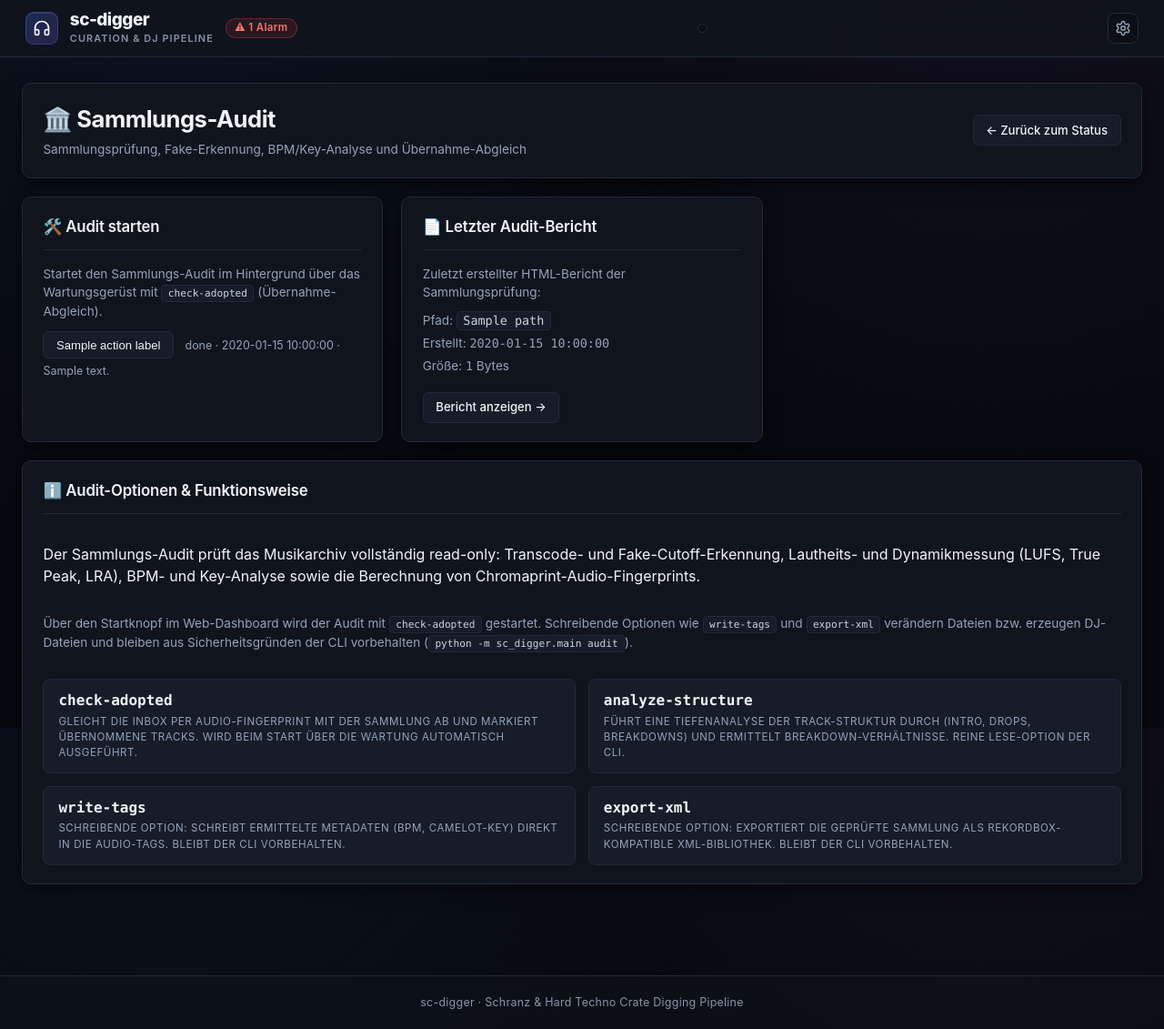
After one commit to tripitest-art/sc-digger, a Python web app: template sc_digger/web/templates/audit.html in a window 1280 px wide. The commit adds this page. Shown: the whole page at 91% size. Run offline with Jinja, Linux system fonts and the light colour scheme; the template is opened without the code that fills it: most values are stand-ins (such as "Sample title", 1, 10 or a date in 2020).

Commit message:
Web: Sammlungs-Audit als Seite /audit mit Startknopf (#677)
* test: Akzeptanztests für #657

* feat(web): Sammlungs-Audit als Seite /audit mit Wartungs-Start (#657)

* chore: Changelog-Fragment auf PR-Nummer 677 umbenennen

* chore: Issue-Nachtrag und Freigabe, Review erneut prüfen

---------

Co-authored-by: Stephan (Sandbox-Agent) <tripitest@gmail.com>
Co-authored-by: hermes <hermes@local>

```diff
--- /dev/null
+++ b/sc_digger/web/templates/audit.html
@@ -0,0 +1,145 @@
+{% extends "base.html" %}
+
+{% block title %}Sammlungs-Audit – sc-digger{% endblock %}
+
+{% block content %}
+<div class="card">
+  <div style="display: flex; flex-wrap: wrap; justify-content: space-between; align-items: center; gap: 0.75rem;">
+    <div>
+      <h1 style="margin: 0;">🏛️ Sammlungs-Audit</h1>
+      <p class="meta" style="margin: 0.25rem 0 0;">
+        Sammlungsprüfung, Fake-Erkennung, BPM/Key-Analyse und Übernahme-Abgleich
+      </p>
+    </div>
+    <div style="display: flex; gap: 0.6rem;">
+      <a href="/" class="btn-page" style="font-size: 0.82rem;">&larr; Zurück zum Status</a>
+    </div>
+  </div>
+</div>
+
+<div class="grid-cards" style="margin-top: 1.25rem;">
+  <!-- Wartung & Start -->
+  <div class="card">
+    <div class="card-header">
+      <h2 class="card-title">🛠️ Audit starten</h2>
+    </div>
+    <p class="meta mt-0 mb-3">
+      Startet den Sammlungs-Audit im Hintergrund über das Wartungsgerüst mit <code>check-adopted</code> (Übernahme-Abgleich).
+    </p>
+    <div>
+      <button type="button" class="btn-page" data-action="audit">{{ action_label }}</button>
+      <span class="meta meta-sm" id="maintenance-audit" role="status" aria-live="polite" style="margin-left: 0.5rem;">
+        {% if task_state %}
+          {{ task_state.state }}
+          {% if task_state.finished_at %} &middot; {{ task_state.finished_at }}
+          {% elif task_state.started_at %} &middot; seit {{ task_state.started_at }}
+          {% endif %}
+          {% if task_state.message %} &middot; {{ task_state.message }}{% endif %}
+        {% endif %}
+      </span>
+    </div>
+  </div>
+
+  <!-- Letzter Bericht -->
+  <div class="card">
+    <div class="card-header">
+      <h2 class="card-title">📄 Letzter Audit-Bericht</h2>
+    </div>
+    {% if report %}
+    <p class="meta mt-0 mb-2">
+      Zuletzt erstellter HTML-Bericht der Sammlungsprüfung:
+    </p>
+    <ul class="meta" style="list-style: none; padding: 0; margin: 0 0 1rem; line-height: 1.8;">
+      <li>Pfad: <code class="mono">{{ report.path }}</code></li>
+      <li>Erstellt: <span class="mono">{{ report.written_at }}</span></li>
+      <li>Größe: <span class="mono">{{ report.size }}</span> Bytes</li>
+    </ul>
+    <div>
+      <a href="/api/audit/report" class="btn-page" target="_blank" rel="noopener">Bericht anzeigen &rarr;</a>
+    </div>
+    {% else %}
+    <p class="meta mt-0 mb-0">Noch kein Audit-Bericht vorhanden. Starte einen Audit, um einen Bericht zu erzeugen.</p>
+    {% endif %}
+  </div>
+
+  <!-- Optionen & Erklärung -->
+  <div class="card" style="grid-column: 1 / -1;">
+    <div class="card-header">
+      <h2 class="card-title">ℹ️ Audit-Optionen &amp; Funktionsweise</h2>
+    </div>
+    <p>
+      Der Sammlungs-Audit prüft das Musikarchiv vollständig read-only: Transcode- und Fake-Cutoff-Erkennung,
+      Lautheits- und Dynamikmessung (LUFS, True Peak, LRA), BPM- und Key-Analyse sowie die Berechnung
+      von Chromaprint-Audio-Fingerprints.
+    </p>
+    <p class="meta">
+      Über den Startknopf im Web-Dashboard wird der Audit mit <code>check-adopted</code> gestartet.
+      Schreibende Optionen wie <code>write-tags</code> und <code>export-xml</code> verändern Dateien bzw.
+      erzeugen DJ-Dateien und bleiben aus Sicherheitsgründen der CLI vorbehalten (<code>python -m sc_digger.main audit</code>).
+    </p>
+    <div class="stat-grid grid-2col" style="margin-top: 1rem;">
+      <div class="stat-box">
+        <div class="val" style="font-size: 1rem; font-family: var(--font-mono);">check-adopted</div>
+        <div class="lbl" style="margin-top: 0.35rem;">
+          Gleicht die Inbox per Audio-Fingerprint mit der Sammlung ab und markiert übernommene Tracks.
+          Wird beim Start über die Wartung automatisch ausgeführt.
+        </div>
+      </div>
+      <div class="stat-box">
+        <div class="val" style="font-size: 1rem; font-family: var(--font-mono);">analyze-structure</div>
+        <div class="lbl" style="margin-top: 0.35rem;">
+          Führt eine Tiefenanalyse der Track-Struktur durch (Intro, Drops, Breakdowns) und ermittelt Breakdown-Verhältnisse.
+          Reine Lese-Option der CLI.
+        </div>
+      </div>
+      <div class="stat-box">
+        <div class="val" style="font-size: 1rem; font-family: var(--font-mono);">write-tags</div>
+        <div class="lbl" style="margin-top: 0.35rem;">
+          Schreibende Option: Schreibt ermittelte Metadaten (BPM, Camelot-Key) direkt in die Audio-Tags.
+          Bleibt der CLI vorbehalten.
+        </div>
+      </div>
+      <div class="stat-box">
+        <div class="val" style="font-size: 1rem; font-family: var(--font-mono);">export-xml</div>
+        <div class="lbl" style="margin-top: 0.35rem;">
+          Schreibende Option: Exportiert die geprüfte Sammlung als Rekordbox-kompatible XML-Bibliothek.
+          Bleibt der CLI vorbehalten.
+        </div>
+      </div>
+    </div>
+  </div>
+</div>
+
+<script>
+(function () {
+  document.querySelectorAll("button[data-action]").forEach(function (button) {
+    const action = button.dataset.action;
+    const statusEl = document.getElementById('maintenance-' + action);
+    if (!statusEl) return;
+    button.addEventListener('click', async function () {
+      button.disabled = true;
+      statusEl.textContent = 'Starte …';
+      try {
+        const resp = await fetch('/api/maintenance/' + encodeURIComponent(action), {
+          method: 'POST',
+          headers: {'Content-Type': 'application/json'}
+        });
+        let data = {};
+        try { data = await resp.json(); } catch (e) { data = {}; }
+        if (resp.status === 202) {
+          statusEl.textContent = 'läuft …';
+        } else if (resp.status === 409) {
+          statusEl.textContent = 'läuft bereits';
+        } else {
+          statusEl.textContent = 'Fehler: ' + (data.error || resp.status);
+        }
+      } catch (e) {
+        statusEl.textContent = 'Netzwerkfehler';
+      } finally {
+        button.disabled = false;
+      }
+    });
+  });
+})();
+</script>
+{% endblock %}
--- a/sc_digger/web/templates/status.html
+++ b/sc_digger/web/templates/status.html
@@ -370,7 +370,8 @@
     </div>
     {% endif %}
     <p class="mt-09 mb-0">
-      <a href="/tracks">Zum DJ Track-Explorer &rarr;</a>
+      <a href="/tracks">Zum DJ Track-Explorer &rarr;</a> &middot;
+      <a href="/audit">Sammlungs-Audit &rarr;</a>
     </p>
   </div>
 
```
Also changed, not shown: changelog.d/677.md (added, +2 -0 lines), docs/funktionen.md (+2 -0 lines), sc_digger/web/app.py (+23 -0 lines), sc_digger/web/audit_page.py (added, +24 -0 lines), sc_digger/web/tasks.py (+12 -0 lines), tests/acceptance/test_issue_657.py (added, +54 -0 lines), tests/test_web_audit_page.py (added, +121 -0 lines), tests/test_web_tasks.py (+1 -0 lines), tests/test_web_tracks_router.py (+2 -0 lines), README.md.
